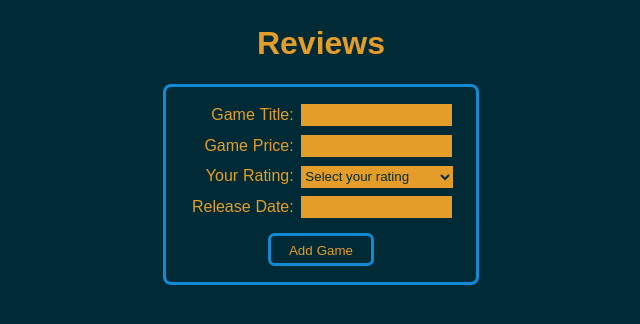
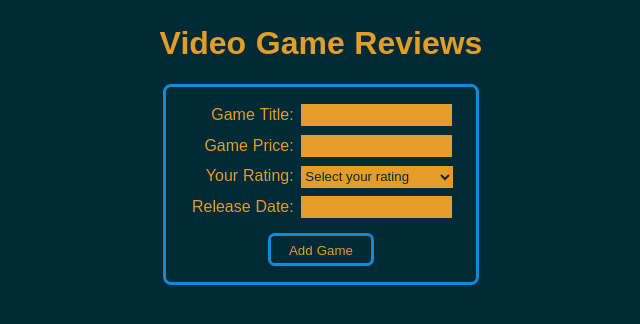
Before and after one commit to theZalmanian/Fall2022-CPW204-FormWithCustomClass, a plain HTML site: page index.html in a window 1280 px wide. Shown: the whole page, without its empty margins (319-959 px from the left). Drawn offline with Linux system fonts and the light colour scheme.

Commit message:
- Changed Title

```diff
--- a/index.html
+++ b/index.html
@@ -4,7 +4,7 @@
     <meta charset="UTF-8">
     <meta http-equiv="X-UA-Compatible" content="IE=edge">
     <meta name="viewport" content="width=device-width, initial-scale=1.0">
-    <title>Game Reviews</title>
+    <title>Reviews</title>
 
     <link rel="stylesheet" href="styles/main.css">
     <link rel="preconnect" href="https://fonts.googleapis.com">
@@ -12,7 +12,7 @@
     <link href="https://fonts.googleapis.com/css2?family=Noto+Sans+Warang+Citi&display=swap" rel="stylesheet">
 </head>
 <body>
-    <h1>Reviews</h1>
+    <h1>Video Game Reviews</h1>
     <div id="display-errors">
         <ul id="error-list"></ul>
     </div>
```
